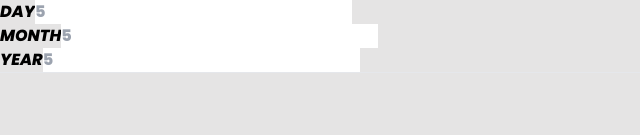
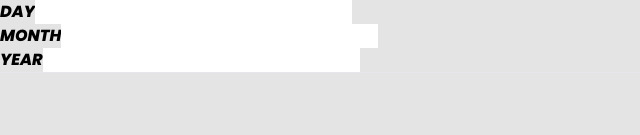
Before and after one commit to Carolthe/calculadora-de-idade, a React (Vite) app in the folder age-calculator/: page / in a window 1280 px wide. Shown: the top 135 px of the page, without its empty margins (0-640 px from the left). Built offline with nearby package versions, Linux system fonts and the light colour scheme; a web font is replaced by a local one.

Commit message:
age-calculator

```diff
--- a/age-calculator/src/App.jsx
+++ b/age-calculator/src/App.jsx
@@ -10,9 +10,9 @@ function App() {
   const [month, setMonth] = useState("0")
   const [day, setDay] = useState("0")
 
-  function calcularIdade(dataNascimento) {
+  function calcularIdade(years, month, day) {
     const hoje = new Date();
-    const nascimento = new Date(dataNascimento);
+    const nascimento = new Date(years, month, day);
     let idade = hoje.getFullYear() - nascimento.getFullYear();
     const mes = hoje.getMonth() - nascimento.getMonth();
     if (mes < 0 || (mes === 0 && hoje.getDate() < nascimento.getDate())) {
@@ -22,7 +22,7 @@ function App() {
   }
 
   return (
-    <div className='bg-white h-[480px] w-11/12  sm:my-[150px] sm:w-[650px]  mx-4 mt-24 p-10 rounded-t-3xl rounded-bl-3xl rounded-br-[110px] justify-center grid '>
+    <div className= 'items-center bg-white h-[480px] w-11/12  sm:my-[150px] sm:w-[650px]  mx-4 mt-24 p-10 rounded-t-3xl rounded-bl-3xl rounded-br-[110px] justify-center grid '>
    <div className='flex gap-3'>
     <Input data="DAY"
     value={day}
--- a/age-calculator/src/components/Input.jsx
+++ b/age-calculator/src/components/Input.jsx
@@ -4,7 +4,7 @@ export default function Input (props){
             <label className="text-xs  mb-1 ml-1 font-semibold text-slate-500">{props.data}</label>
             <input
             type="number"
-            placeholder="5"
+            placeholder=""
             className=" text-2xl text-center font-semibold h-14 w-24 rounded-md border-solid border-2 border-gray-300"></input>
         </div>
     )
```
